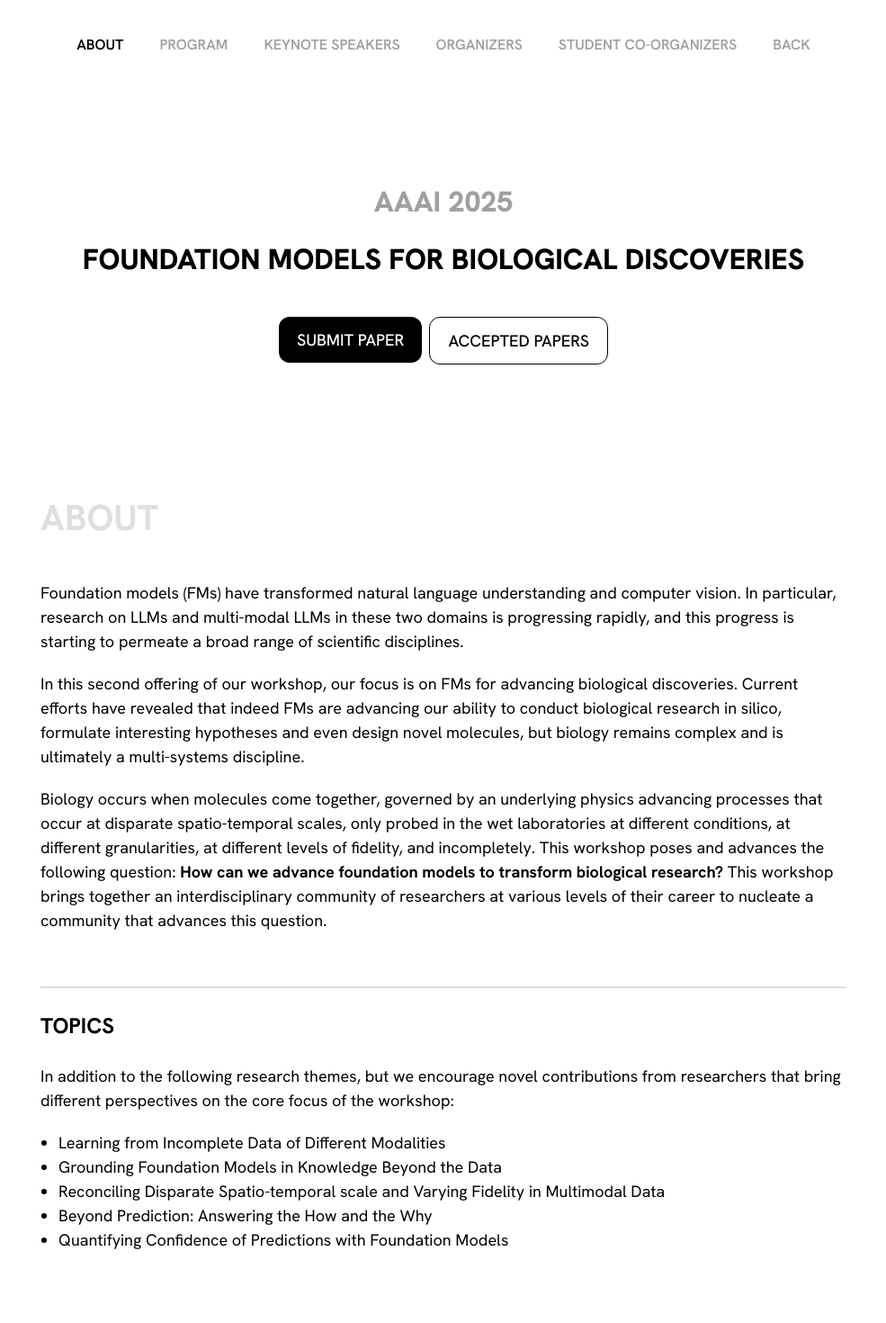
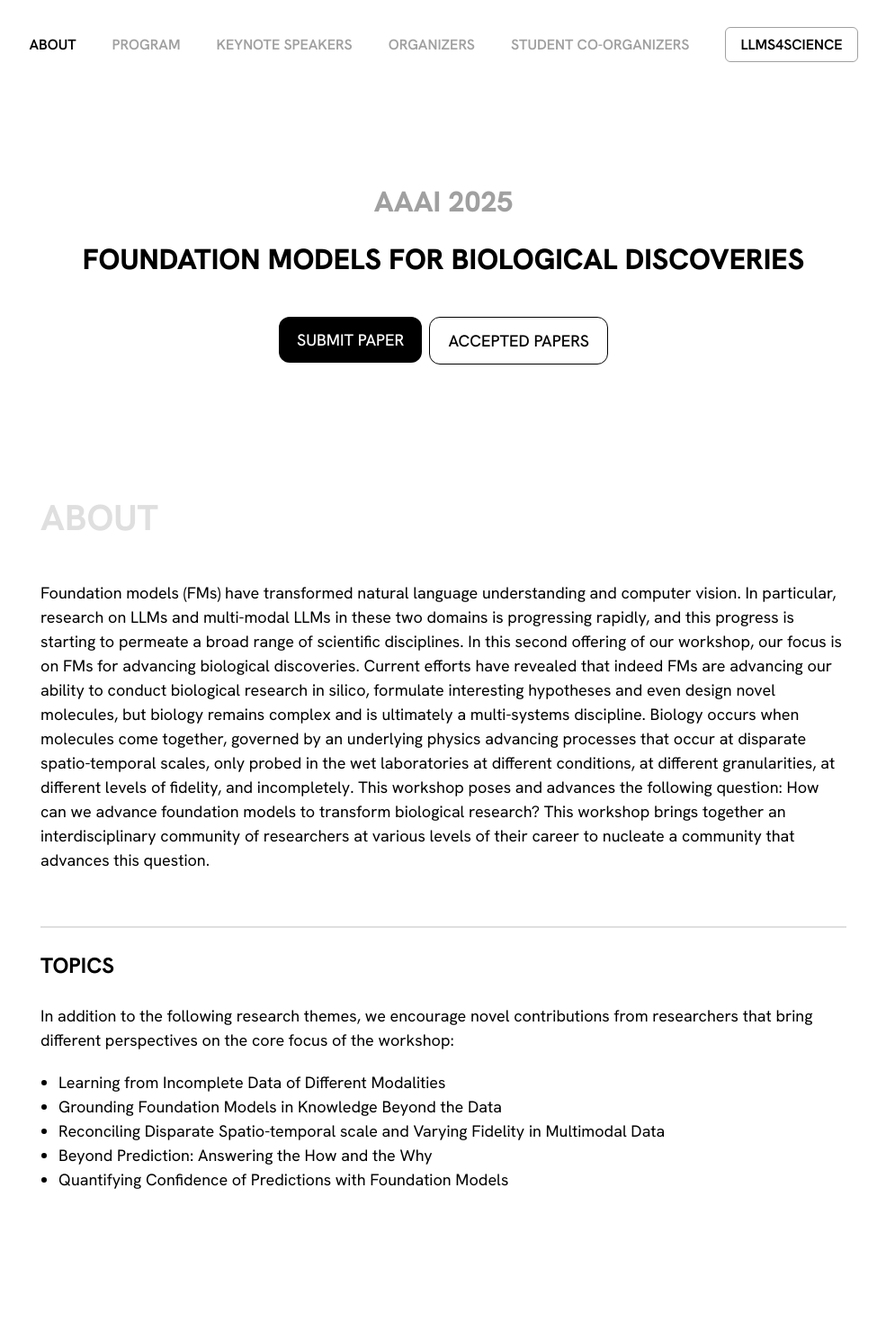
Before and after one commit to ethn1ee/FMs4Bio, a Next.js app in the folder fms4bio/: page / in a window 1280 px wide. Shown: the top 1470 px of the page at 90% size, without its empty margins (147-1132 px from the left). Built offline with nearby package versions, Linux system fonts and the light colour scheme.

Commit message:
Refactor PeopleCard component export

```diff
--- a/fms4bio/src/app/components/about.jsx
+++ b/fms4bio/src/app/components/about.jsx
@@ -8,7 +8,7 @@
   const topics = {
     title: "TOPICS",
     content: `
-        <p>In addition to the following research themes, but we encourage novel contributions from researchers that bring different perspectives on the core focus of the workshop:</p>
+        <p>In addition to the following research themes, we encourage novel contributions from researchers that bring different perspectives on the core focus of the workshop:</p>
         <ul>
           <li>Learning from Incomplete Data of Different Modalities</li>
           <li>Grounding Foundation Models in Knowledge Beyond the Data</li>
@@ -62,30 +62,20 @@
           understanding and computer vision. In particular, research on LLMs and
           multi-modal LLMs in these two domains is progressing rapidly, and this
           progress is starting to permeate a broad range of scientific
-          disciplines.
-        </p>
-        <p>
-          In this second offering of our workshop, our focus is on FMs for
-          advancing biological discoveries. Current efforts have revealed that
-          indeed FMs are advancing our ability to conduct biological research in
-          silico, formulate interesting hypotheses and even design novel
-          molecules, but biology remains complex and is ultimately a
-          multi-systems discipline.
-        </p>
-        <p>
-          Biology occurs when molecules come together, governed by an underlying
-          physics advancing processes that occur at disparate spatio-temporal
-          scales, only probed in the wet laboratories at different conditions,
-          at different granularities, at different levels of fidelity, and
-          incompletely. This workshop poses and advances the following
-          question:&nbsp;
-          <strong>
-            How can we advance foundation models to transform biological
-            research?&nbsp;
-          </strong>
-          This workshop brings together an interdisciplinary community of
-          researchers at various levels of their career to nucleate a community
-          that advances this question.
+          disciplines. In this second offering of our workshop, our focus is on
+          FMs for advancing biological discoveries. Current efforts have
+          revealed that indeed FMs are advancing our ability to conduct
+          biological research in silico, formulate interesting hypotheses and
+          even design novel molecules, but biology remains complex and is
+          ultimately a multi-systems discipline. Biology occurs when molecules
+          come together, governed by an underlying physics advancing processes
+          that occur at disparate spatio-temporal scales, only probed in the wet
+          laboratories at different conditions, at different granularities, at
+          different levels of fidelity, and incompletely. This workshop poses
+          and advances the following question: How can we advance foundation
+          models to transform biological research? This workshop brings together
+          an interdisciplinary community of researchers at various levels of
+          their career to nucleate a community that advances this question.
         </p>
       </div>
 
--- a/fms4bio/src/app/components/nav.jsx
+++ b/fms4bio/src/app/components/nav.jsx
@@ -19,7 +19,7 @@
     },
     {
       type: "site",
-      name: "back",
+      name: "LLMs4Science",
       href: "https://llms4science-community.github.io/index.html",
     },
   ];
@@ -49,15 +49,26 @@
     <nav className="fixed w-screen h-[100px] z-[1000] flex justify-center gap-[40px] px-[80px] items-center bg-white">
       {links.map((link, i) => (
         <Link key={i} href={link.href}>
+          {link.type === "section" ? (
             <motion.span
               animate={{
                 color:
-                link.type === "section" && activeSection === link.href.substring(1) ? "#000000" : "#a0a0a0",
+                  activeSection === link.href.substring(1)
+                    ? "#000000"
+                    : "#a0a0a0",
               }}
               className="font-semibold"
             >
               {link.name.toUpperCase()}
             </motion.span>
+          ) : (
+            <motion.span
+              whileHover={{ borderColor: "#000000" }}
+              className="font-semibold px-4 py-2 rounded-md border border-neutral-200 text-black"
+            >
+              {link.name.toUpperCase()}
+            </motion.span>
+          )}
         </Link>
       ))}
     </nav>
--- a/fms4bio/src/app/components/organizers.jsx
+++ b/fms4bio/src/app/components/organizers.jsx
@@ -47,7 +47,7 @@
   );
 };
 
-const PeopleCard = ({ name, school, email, profile }) => {
+export const PeopleCard = ({ name, school, email, profile }) => {
   return (
     <div className="flex flex-col gap-3">
       <div className="bg-neutral-100 size-[160px] rounded-xl overflow-hidden">
--- a/fms4bio/src/app/components/studentOrganizers.jsx
+++ b/fms4bio/src/app/components/studentOrganizers.jsx
@@ -1,17 +1,38 @@
 "use client";
 
+import { PeopleCard } from "./organizers";
+
 const StudentOrganizers = () => {
+  const studentOrganizers = [
+    {
+      name: "Weisen Zhao",
+      // school: "George Mason University",
+      email: "",
+      profile: "/profile-weisen_zhao.png",
+    },
+  ];
+
   return (
     <section
       id="student-organizers"
       className="w-[70vw] mx-auto py-[100px] flex flex-col gap-10"
     >
-      <h1 className="text-[40px] font-bold text-neutral-100">STUDENT CO-ORGANIZERS</h1>
+      <h1 className="text-[40px] font-bold text-neutral-100">
+        STUDENT CO-ORGANIZERS
+      </h1>
 
       <div className="flex flex-col gap-10">
         {/* <h2 className="text-[24px] font-bold mb-6">WORKSHOP ORGANIZERS</h2> */}
         <div className="flex flex-wrap gap-6">
-          TBD
+          {studentOrganizers.map((person, i) => (
+            <PeopleCard
+              key={i}
+              name={person.name}
+              school={person.school}
+              email={person.email}
+              profile={person.profile}
+            />
+          ))}
         </div>
       </div>
     </section>
```
Also changed, not shown: fms4bio/public/profile-weisen_zhao.png (added). Lines whose indentation alone changed are shown as unchanged.
